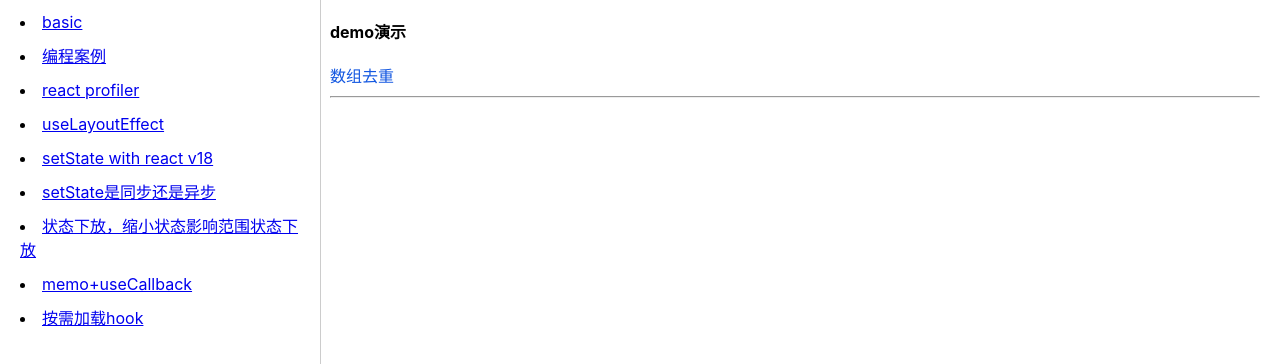
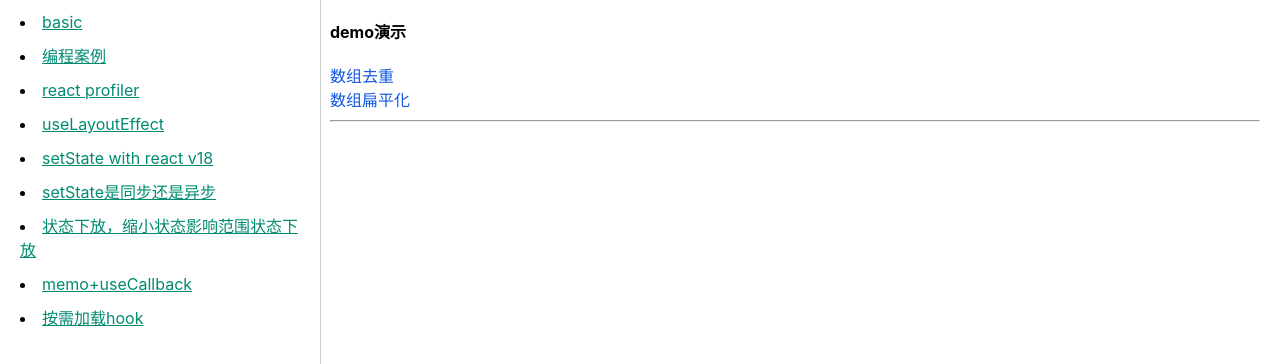
Before and after one commit to zhenghuahou/react-notebook, a React (Create React App) app: page /programming in a window 1280 px wide. Shown: the top 364 px of the page. Built offline with nearby package versions, Linux system fonts and the light colour scheme.

Commit message:
代码提交

```diff
--- a/src/index.css
+++ b/src/index.css
@@ -24,6 +24,10 @@ li {
 button{
  appearance: none;
  border: none;
+}
+
+a{
+  color:#008b71
 }
 
 .tc{
--- /dev/null
+++ b/src/pages/program/arrayFlat.js
@@ -0,0 +1,16 @@
+import Highlight from '../../components/highlight';
+export default function ArrayFlat() {
+  const code = `
+    `
+  return (
+    <>
+      <a href='https://segmentfault.com/a/1190000021366004'>原文</a>
+      <p>
+        数组扁平
+      </p>
+      <Highlight className="code">
+        {code}
+      </Highlight>
+    </>
+  )
+}
--- a/src/pages/program/arrayToRemoveDuplicates.js
+++ b/src/pages/program/arrayToRemoveDuplicates.js
@@ -44,6 +44,7 @@ export default function ArrayToRemoveDuplicates() {
   `
   return (
     <>
+      <a href='https://github.com/mqyqingfeng/Blog/issues/27'>原文</a>
       <p>
         数组去重(ES6 set方法)
       </p>
--- a/src/pages/program/route.js
+++ b/src/pages/program/route.js
@@ -1,4 +1,5 @@
 import ArrayToRemoveDuplicates from './arrayToRemoveDuplicates'
+import ArrayFlat from './arrayFlat'
 
 const genConfig = function () {
     const config = [
@@ -6,10 +7,16 @@ const genConfig = function () {
             path: "arrayToRemoveDuplicates",
             element: <ArrayToRemoveDuplicates />,
             title: '数组去重'
-        }];
+        },
+        {
+          path: "arrayFlat",
+          element: <ArrayFlat />,
+          title: '数组扁平化'
+      }];
 
     config.map(item => {
         item.path = item.path.toLowerCase();
+        return item
     })
     return config
 }
```
